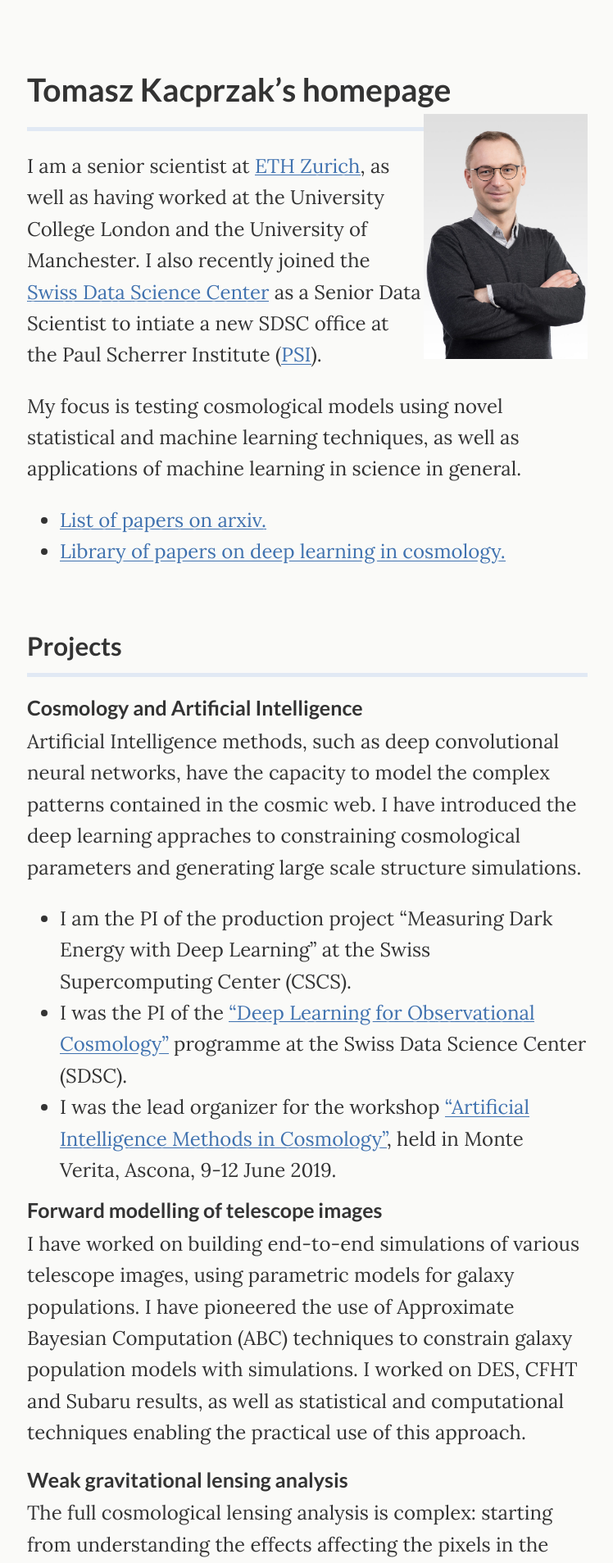
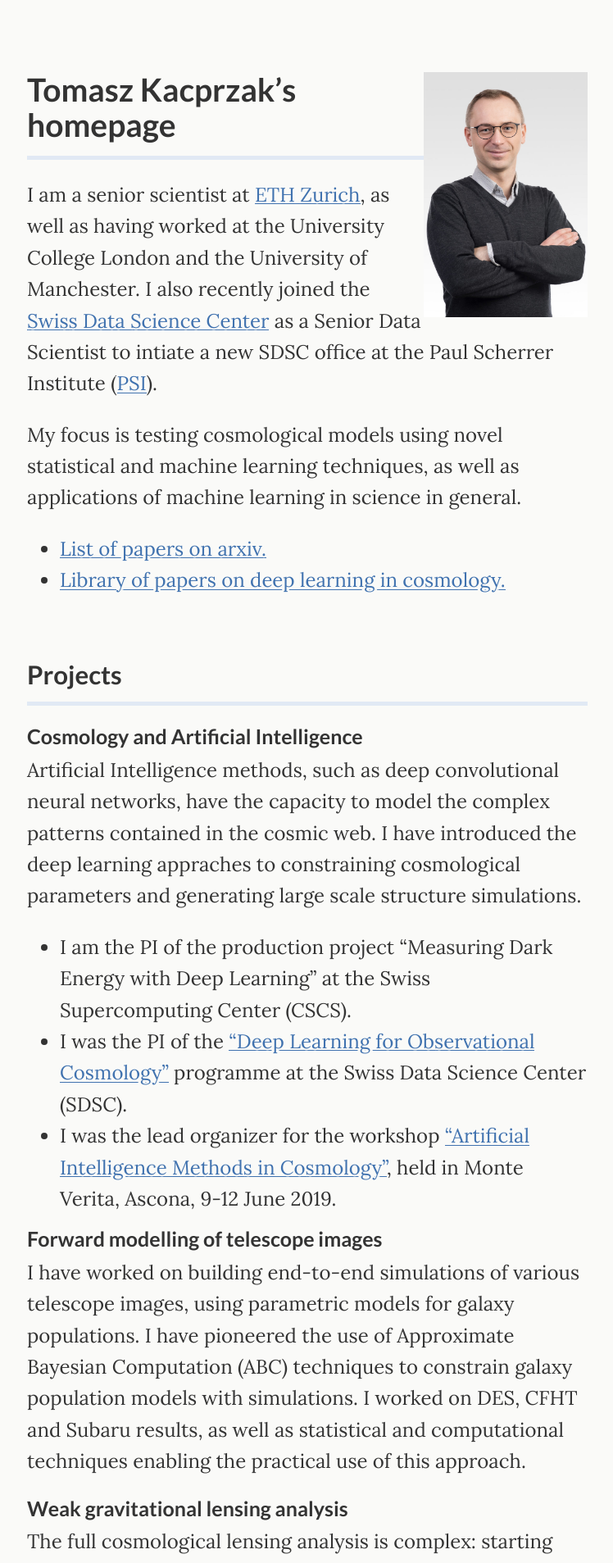
Before and after one commit to tomaszkacprzak/tomaszkacprzak.github.io, a Jekyll site: the page built from index.md, in a window 1280 px wide. Shown: the top 1907 px of the page at 82% size, without its empty margins (265-1013 px from the left). Built offline with Jekyll 4.4.1, drawn with Linux system fonts in a browser that asks for light colours.

Commit message:
Update index.md

```diff
--- a/index.md
+++ b/index.md
@@ -5,11 +5,11 @@ layout: default
 <div class="lead pretty-links" align="left">
 
 
+<img style="float:right" width="200" src="assets/img/Kacprzak_Tomasz-684x1024.jpg" />
 
 # **Tomasz Kacprzak's homepage**
-<img style="float:right" width="200" src="assets/img/Kacprzak_Tomasz-684x1024.jpg" />
 
------------------------------
+--------------------------------
 
 I am a senior scientist at [ETH Zurich](https://www.cosmology.ethz.ch), as well as having worked at the University College London and the University of Manchester.
 I also recently joined the [Swiss Data Science Center](https://www.datascience.ch) as a Senior Data Scientist to intiate a new SDSC office at the Paul Scherrer Institute ([PSI](https://www.psi.ch)).
```
